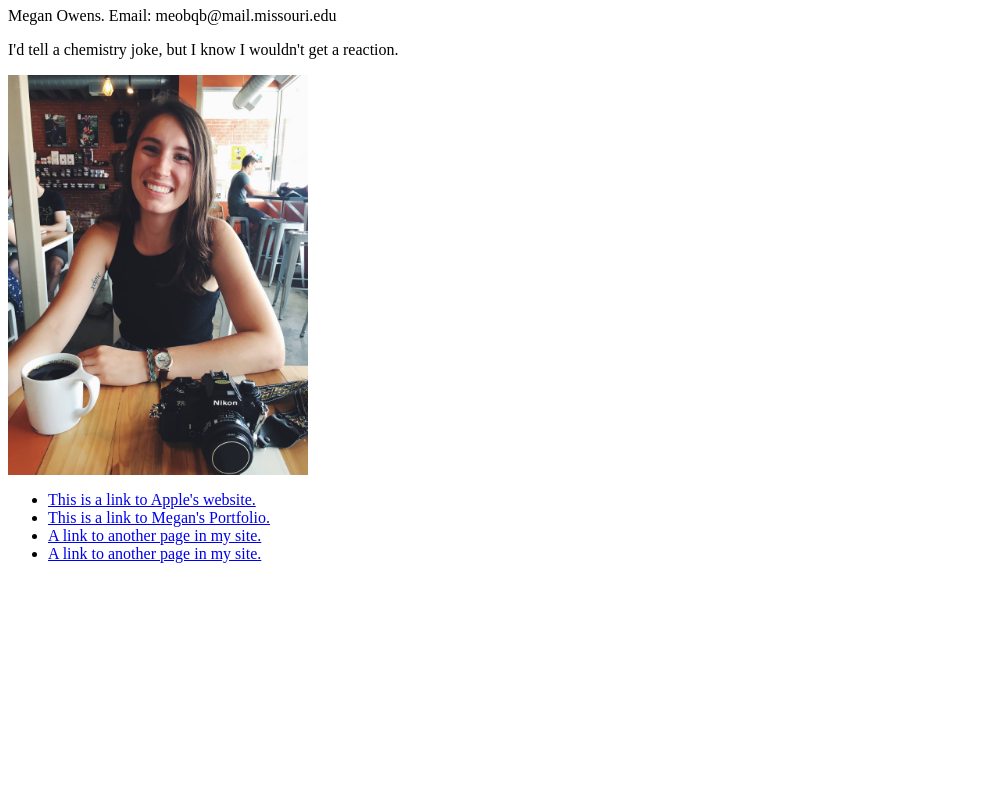
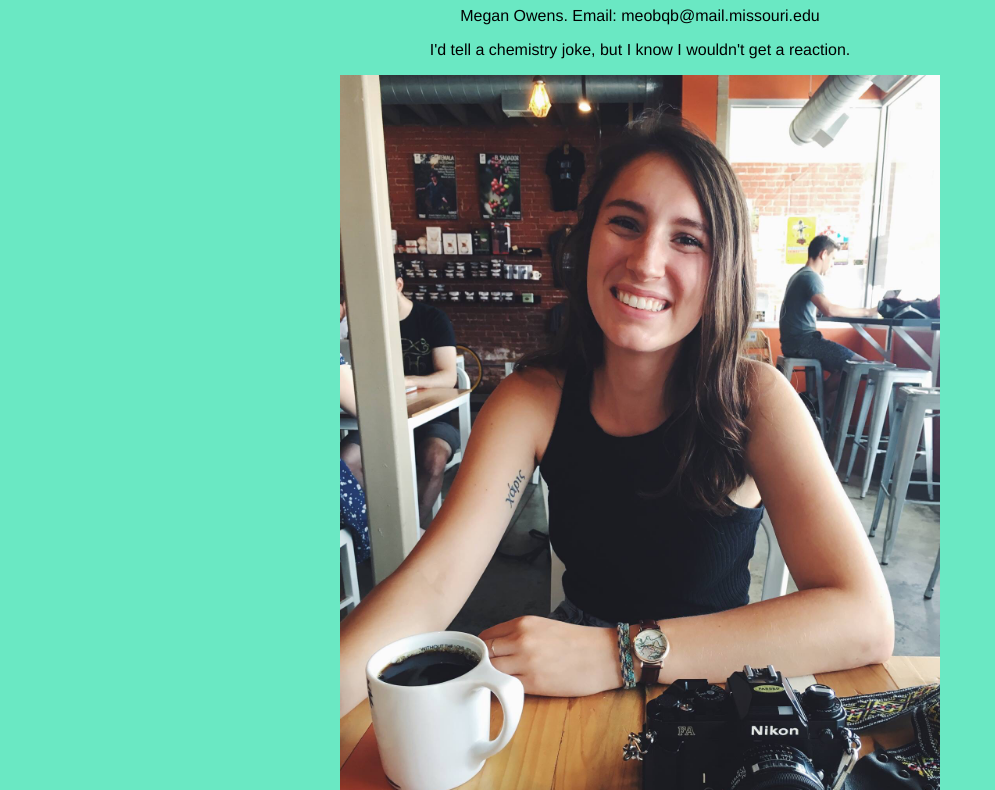
Before and after one commit to j4502-fs16/Mowens, a plain HTML site: page index.html in a window 1280 px wide. Shown: the part 73-863 px from the top of the page, without its empty margins (0-995 px from the left). Before the commit the page ends 800 px from the top, so only its background shows below. Drawn offline with Linux system fonts and the light colour scheme.

Commit message:
CSS changes
Fixed links, added color, changed background color and centering

```diff
--- a/index.html
+++ b/index.html
@@ -4,23 +4,25 @@
 
   <head>
     <title>Megan's class example page</title>
-    <meta http-equiv="content-type"
-		content="text/html;charset=utf-8" />
+    <meta http-equiv="content-type" content="text/html;charset=utf-8" />
+    <link rel="stylesheet" type="text/css" href="style.css" />
   </head>
 
 <div id="container">
   <body>
-    <h1>Megan's first webpage</h1>
+    <h1>Megan's First Website</h1>
     <p>Megan Owens. Email: meobqb@mail.missouri.edu </p>
     <p>I'd tell a chemistry joke, but I know I wouldn't get a reaction.</p>
     <a href="mailto:meobqb@mail.missouri.edu">
       <img src="MeganOwens.jpg" alt="A picture of Megan Owens" width="300px"/>
 </a>
-  <ul>
-      <li><a href="http://www.apple.com/" title="A link to Apple's website.">This is a link to Apple's website. </a></li>
-      <li><a href="https://meganowens.myportfolio.com/projects" title="A link to Megan's portfolio.">This is a link to Megan's Portfolio. </a></li>
-      <li><a href="index2.html"> A link to another page in my site.</a></li>
-      <li><a href="oldindex.html"> A link to another page in my site.</a></li>
+  <ul id="nav">
+
+  </nav>
+      <li><a href="http://www.apple.com/" title="A link to Apple's website.">This is a link to Apple's website </a></li>
+      <li><a href="https://meganowens.myportfolio.com/projects" title="A link to Megan's portfolio.">This is a link to Megan's Portfolio </a></li>
+      <li><a href="index2.html"> A link to another page in my site</a></li>
+      <li><a href="oldindex.html"> A link to my old unstyled page </a></li>
   </ul>
   </body>
 </div> <!--closing container-->
--- a/style.css
+++ b/style.css
@@ -0,0 +1,58 @@
+h1{
+  font-family: Helvetica, Arial, sans-serif;
+  color: black;
+
+}
+
+p{
+  Color: black;
+  font-family: helvetica, arial, sans-serif;
+
+}
+
+body {
+  background-color: #6AE8C3;
+  text-align: center;
+}
+
+#container {
+  width: 95%;
+  margin: auto;
+}
+
+ul{
+  list-style-type: none;
+}
+#nav {
+padding:0;
+}
+
+#nav li {
+  float: left;
+  list-style-type: none;
+  margin: 0;
+  padding: 0;
+  width: 25%;
+  }
+
+  #nav a:link, a:visited {
+    display:block;
+    color: black;
+    background-color: #6AC5E8;
+    font-weight: bold;
+    text-align: center;
+    text-decoration: none;
+    padding: 4px;
+    font-family: Helvetica, Arial, sans-serif;
+  }
+
+  #nav a:hover, a:active {
+    background-color: #4E91AB;
+  }
+
+  img {
+  border-style: none;
+  display: block;
+  width: 50%;
+  margin: auto;
+}
```
